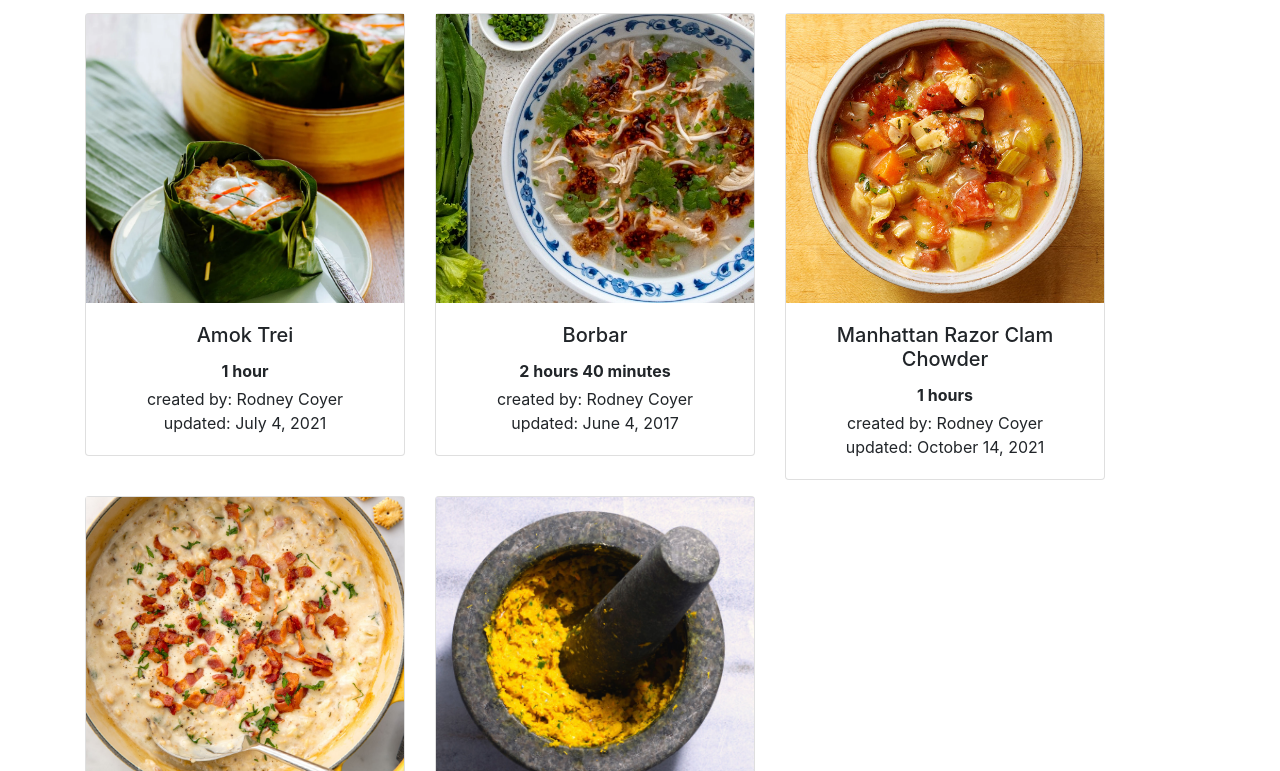
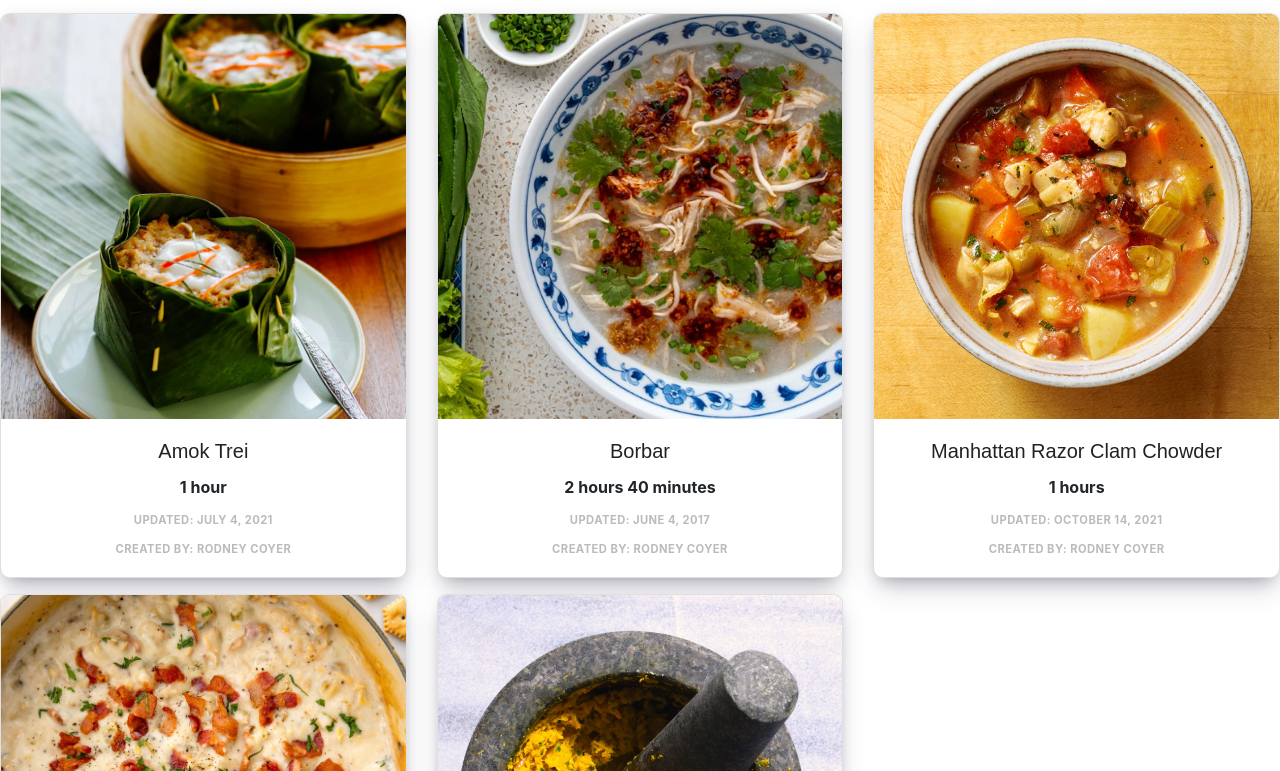
Before and after one commit to rodneycoyer/family-recipes, a Gatsby site: page /recipes in a window 1280 px wide. Shown: the part 595-1366 px from the top of the page. Built offline with nearby package versions, Linux system fonts and the light colour scheme; Gatsby itself is replaced by a stand-in of ours.

Commit message:
card styling

```diff
--- a/src/components/layout.js
+++ b/src/components/layout.js
@@ -4,7 +4,7 @@ import { StaticQuery, graphql } from "gatsby"
 import { RiGatsbyFill, RiReactjsFill } from "react-icons/ri"
 import { GrGraphQl } from "react-icons/gr"
 
-import { Container, Row, Col, Jumbotron } from "react-bootstrap"
+import { Button, Container, Row, Col, Jumbotron } from "react-bootstrap"
 import Navbar from "./navBar"
 
 const Layout = ({ children, pageInfo }) => (
@@ -24,7 +24,7 @@ const Layout = ({ children, pageInfo }) => (
         <Container fluid className="px-0 main">
           <Navbar pageInfo={pageInfo} />
           <Jumbotron fluid className="jumbotron-home" />
-          <Container className="mb-3">
+          <Container fluid="md" className="mb-3">
             <main>{children}</main>
           </Container>
         </Container>
--- a/src/components/navBar.js
+++ b/src/components/navBar.js
@@ -2,14 +2,15 @@ import React from "react";
 import { Link } from "gatsby";
 
 import { Navbar, Nav } from "react-bootstrap"
+import { IconContext } from "react-icons";
 
 const CustomNavbar = ({ pageInfo }) => {
   console.log(pageInfo)
   return (
     <React.Fragment>
-      <Navbar variant="dark" expand="lg" id="site-navbar">
+      <Navbar variant="dark" expand="md" id="site-navbar">
         <Link to="/" className="link-no-style">
-          <Navbar.Brand as="span"> Home </Navbar.Brand>
+          <Navbar.Brand as="span"> Home  </Navbar.Brand>
         </Link>
         <Navbar.Toggle aria-controls="basic-navbar-nav" />
         <Navbar.Collapse id="basic-navbar-nav">
--- a/src/pages/recipes.js
+++ b/src/pages/recipes.js
@@ -2,7 +2,7 @@ import React from "react";
 import { Link, graphql } from "gatsby";
 import { MDXRenderer } from "gatsby-plugin-mdx";
 import { GatsbyImage, getImage } from "gatsby-plugin-image";
-import { Card, CardGroup, CardImg, Col, Row, Image } from "react-bootstrap";
+import { Card, CardGroup, CardImg, Col, Row, Image, Container } from "react-bootstrap";
 
 import Layout from "../components/layout";
 import SEO from "../components/seo";
@@ -15,32 +15,31 @@ const RecipeIndex = ({ data }) => {
       <Link to="/"> Home </Link>
       <h1> Recipes </h1>
       <p> Click on one of our Family Recipes and taste the amazing flavors from home. </p>
-          <Row className="justify-content-center">
-            <CardGroup>
+          <Row className="justify-content-start">
               {
                 data.allMdx.nodes.map((node) => (
-                  <main key={node.id}>
-                      <Col className="mb-3" sm={6} lg={4}>
+                  <Col key={node.id} className="mb-3" xs={12} md={6} lg={4}>
+                    <CardGroup >
                       <Card className="recipe-card">
                         <Link to={`/recipes/${node.slug}`}>
                           <GatsbyImage
+                            id="image"
                             objectFit="cover"
                             image={getImage(node.frontmatter.hero_image)}
                             alt={node.frontmatter.hero_image_alt}
                           />
                         </Link>
                         <Card.Body>
-                            <Card.Title className="text-center"> {node.frontmatter.title} </Card.Title>
-                            <Card.Text className="text-center mb-1"><strong>{node.frontmatter.totalTime}</strong> </Card.Text>
-                            <Card.Text className="text-center mb-0">created by: {node.frontmatter.author}  </Card.Text>
-                            <Card.Text className="text-center">updated: {node.frontmatter.date}  </Card.Text>
+                          <Card.Title> <h1>{node.frontmatter.title}</h1> </Card.Title>
+                          <Card.Text className="mb-0"><strong>{node.frontmatter.totalTime}</strong> </Card.Text>
+                          <Card.Text className="mb-0"> <h5>updated: {node.frontmatter.date}</h5> </Card.Text>
+                          <Card.Text className="mb-0"> <h5>created by: {node.frontmatter.author}</h5> </Card.Text>
                         </Card.Body>
                       </Card>
+                    </CardGroup>
                   </Col>
-                  </main>
                 ))
               }
-            </CardGroup>
           </Row>
     </Layout>
   );
@@ -58,8 +57,8 @@ export const RecipeIndexQuery = graphql`
           hero_image {
               childImageSharp {
                   gatsbyImageData(
-                    width: 550
-                    height: 500
+                    width: 800
+                    height: 800
                     blurredOptions: {width: 100}
                     transformOptions: {cropFocus: CENTER}
                     placeholder: BLURRED
--- a/src/styles/_recipes.scss
+++ b/src/styles/_recipes.scss
@@ -1,3 +1,30 @@
 .recipe-card {
-    width: 20rem;
+    width: 18rem;
+    text-align: center;
+    overflow: hidden;
+    border-radius: 0.6em;
+    box-shadow: 0 13px 27px -5px hsla(240, 30.1%, 28%, 0.25), 0 8px 16px -8px hsla(0, 0%, 0%, 0.3), 0 -6px 16px -6px hsla(0, 0%, 0%, 0.03);
+  transition: all ease 200ms;
 }
+
+.recipe-card:hover {
+  transform: scale(1.03);
+  box-shadow: 0 13px 40px -5px hsla(240, 30.1%, 28%, 0.12), 0 8px 32px -8px hsla(0, 0%, 0%, 0.14), 0 -6px 32px -6px hsla(0, 0%, 0%, 0.02);
+}
+
+.recipe-card h5 {
+  color: #bbb;
+  font-weight: 700;
+  font-size: 0.7em;
+  letter-spacing: 0.04em;
+  margin: 1.4em 0 0 0;
+  text-transform: uppercase;
+}
+
+.recipe-card h1 {
+  font-family: 'Montserrat', sans-serif;
+  font-size: 1.0em;
+  margin-bottom: 0.01em;
+  line-height: 1.2;
+  color: #222
+}
```
Also changed, not shown: src/pages/index.js (+11 -5 lines). Lines whose indentation alone changed are shown as unchanged.
